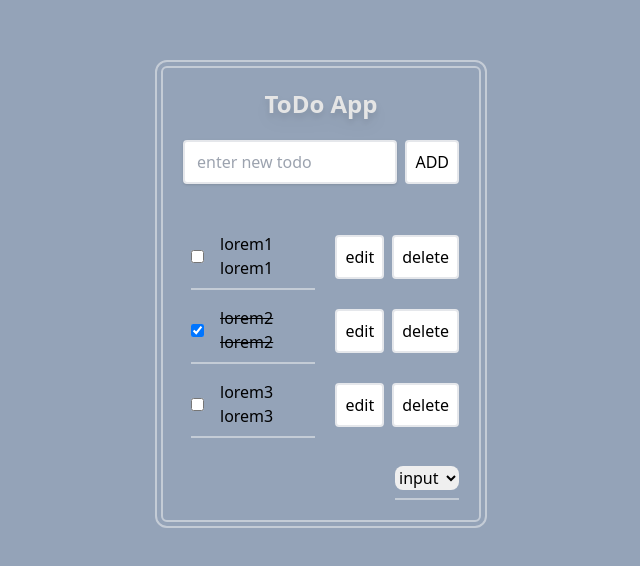
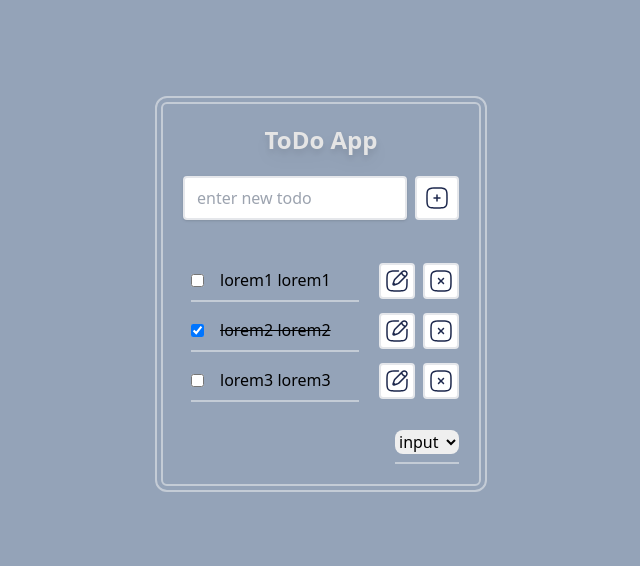
Before and after one commit to har-y/todo-app, a React (Vite) app: page / in a window 1280 px wide. Shown: the part 106-672 px from the top of the page, without its empty margins (319-959 px from the left). Built offline with nearby package versions, Linux system fonts and the light colour scheme.

Commit message:
add main todo app style

```diff
--- a/src/components/itemtodo/ItemTodoContent.jsx
+++ b/src/components/itemtodo/ItemTodoContent.jsx
@@ -1,4 +1,6 @@
 import React from 'react';
+
+import SvgIcon from '../utilstodo/SvgIcon';
 
 const ItemTodoContent = (props) => {
   const deleteTodoHandler = () => {
@@ -26,16 +28,16 @@ const ItemTodoContent = (props) => {
       </div>
       <div className="flex flex-none items-center space-x-2">
         <button
-          className="text-teal rounded  border-2  bg-white p-2 text-black hover:border-black"
+          className="text-teal rounded  border-2  bg-white p-1 text-black hover:border-black"
           onClick={props.onShowEditTodo}
         >
-          edit
+          <SvgIcon svg={'edit_svg'} />
         </button>
         <button
-          className="text-teal rounded  border-2  bg-white p-2 text-black hover:border-black"
+          className="text-teal rounded  border-2  bg-white p-1 text-black hover:border-black"
           onClick={deleteTodoHandler}
         >
-          delete
+          <SvgIcon svg={'delete_svg'} />
         </button>
       </div>
     </React.Fragment>
--- a/src/components/itemtodo/ItemTodoEdit.jsx
+++ b/src/components/itemtodo/ItemTodoEdit.jsx
@@ -1,4 +1,6 @@
 import { useState } from 'react';
+
+import SvgIcon from '../utilstodo/SvgIcon';
 
 const ItemTodoEdit = (props) => {
   const [enterUpdateTodo, setUpdateTodo] = useState('');
@@ -30,7 +32,7 @@ const ItemTodoEdit = (props) => {
     <div className="ml-2  flex-auto border-b-2 border-neutral-100 border-opacity-100 py-2 dark:border-opacity-50">
       <form onSubmit={submitHandler} className="flex w-full ">
         <input
-          className="flex-1 appearance-none rounded border-2 px-3 py-2 text-black shadow outline-none hover:border-black"
+          className="flex-1 appearance-none rounded border-2 px-3 py-1 text-black shadow outline-none hover:border-black"
           type="text"
           placeholder="enter new todo"
           value={enterUpdateTodo}
@@ -42,16 +44,16 @@ const ItemTodoEdit = (props) => {
         <div className="ml-2 flex-none space-x-2">
           <button
             type="submit"
-            className="text-teal rounded  border-2  bg-white p-2 text-black hover:border-black"
+            className="text-teal rounded  border-2  bg-white p-1 text-black hover:border-black"
           >
-            confirm
+            <SvgIcon svg={'confirm_svg'} />
           </button>
           <button
-            className="text-teal rounded  border-2  bg-white p-2 text-black hover:border-black"
+            className="text-teal rounded  border-2  bg-white p-1 text-black hover:border-black"
             onClick={cancelEditTodoHandler}
             type="button"
           >
-            cancel
+            <SvgIcon svg={'cancel_svg'} />
           </button>
         </div>
       </form>
--- a/src/components/newtodo/NewTodo.jsx
+++ b/src/components/newtodo/NewTodo.jsx
@@ -1,4 +1,6 @@
 import { useState } from 'react';
+
+import SvgIcon from '../utilstodo/SvgIcon';
 
 const NewTodo = (props) => {
   const [enterNewTodo, setNewTodo] = useState('');
@@ -34,7 +36,7 @@ const NewTodo = (props) => {
         type="submit"
         className="text-teal rounded  border-2  bg-white p-2 text-black hover:border-black"
       >
-        ADD
+        <SvgIcon svg={'add_svg'} />
       </button>
     </form>
   );
--- /dev/null
+++ b/src/components/utilstodo/SvgIcon.jsx
@@ -0,0 +1,11 @@
+import svg_icon from '../../assets/icons.svg';
+
+const SvgIcon = (props) => {
+  return (
+    <svg className="h-6 w-6">
+      <use xlinkHref={`${svg_icon}#${props.svg}`} />
+    </svg>
+  );
+};
+
+export default SvgIcon;
```
Also changed, not shown: src/assets/icons.svg (added).
